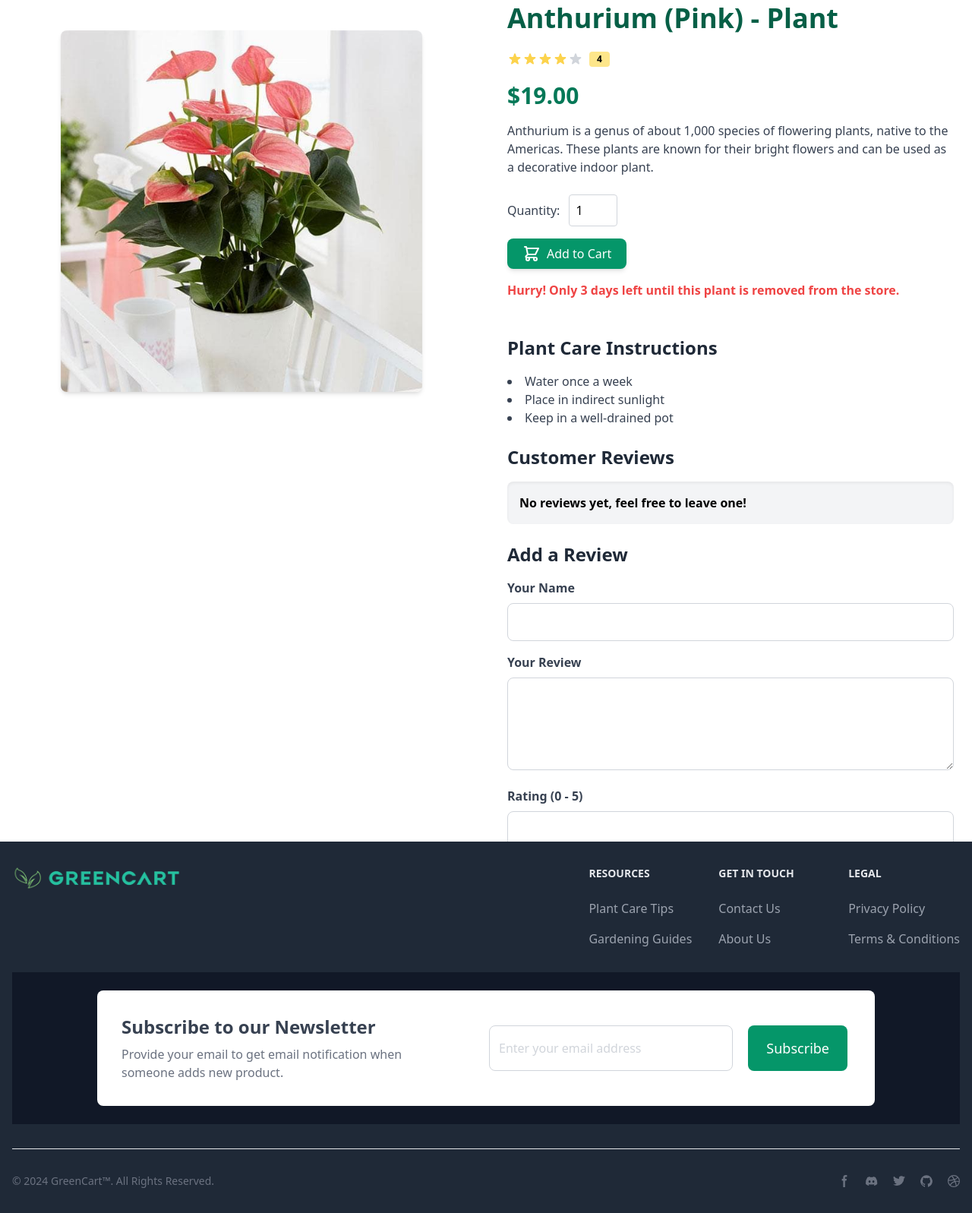
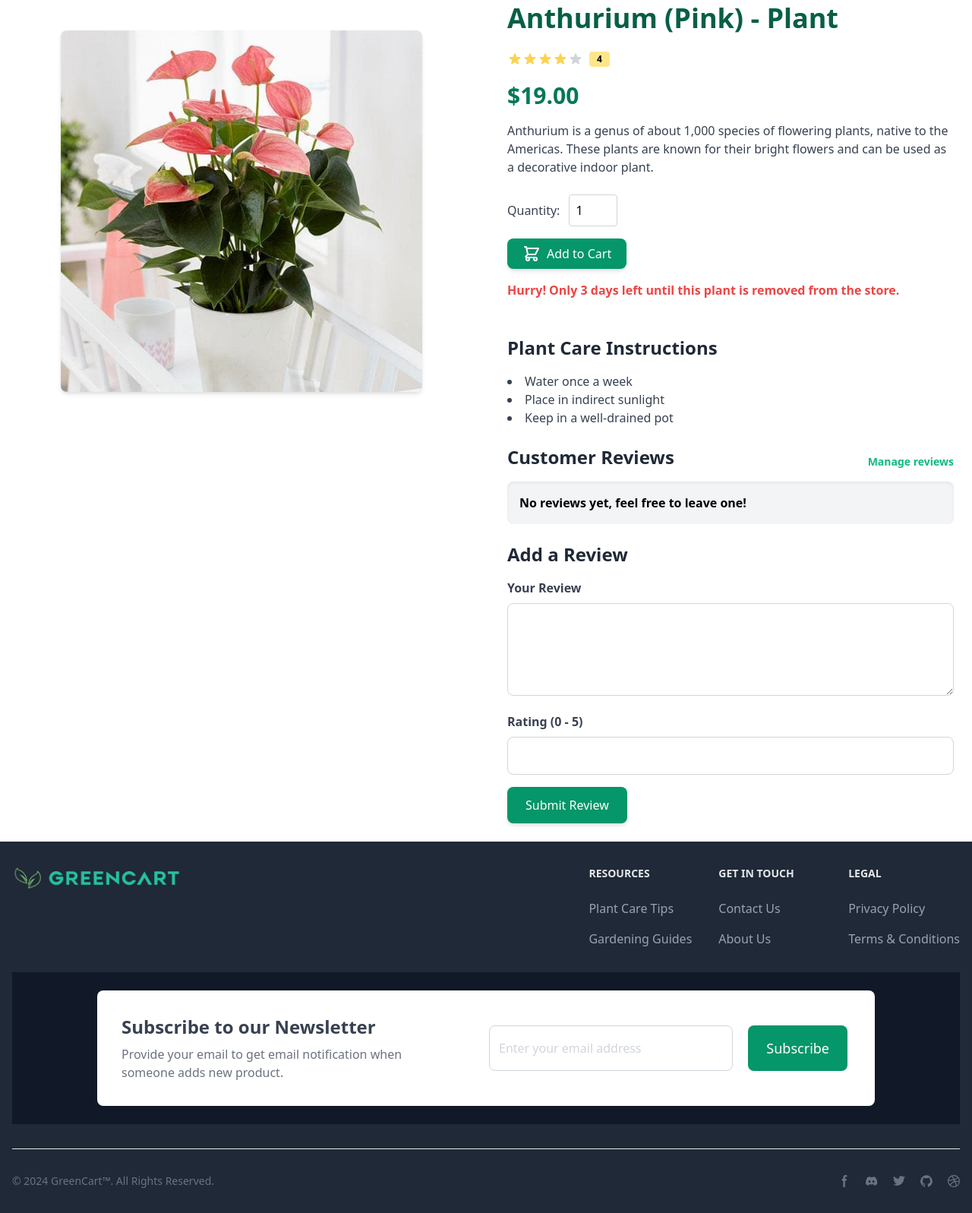
Before and after one commit to YashSahsani/GreenCart, a Django app: page /shop/product-detail/1 in a window 1280 px wide. Shown: the part 120-1717 px from the top of the page at 76% size. Run offline with Django 4.2, Linux system fonts and the light colour scheme; a user stored in the database is signed in; data comes from the database, SQL or seed files in the repository; data that the repository does not hold is empty; some libraries are stand-ins or nearby versions.

Commit message:
Created Manage reviews view

```diff
--- a/Shop/models.py
+++ b/Shop/models.py
@@ -5,6 +5,7 @@ from django.utils import timezone
 from django.db.models.signals import post_save
 from django.dispatch import receiver
 
+from Auth.models import User
 
 
 class Product(models.Model):
@@ -36,11 +37,10 @@ class Product(models.Model):
 
 class Reviews(models.Model):
     product = models.ForeignKey(Product, on_delete=models.CASCADE)
-    name = models.CharField(max_length=100)
+    # name = models.CharField(max_length=100)
+    user = models.ForeignKey(User, on_delete=models.CASCADE,default=1)
     review = models.TextField()
     rating = models.DecimalField(max_digits=3, decimal_places=2, default=0.0)
-    def __str__(self):
-        return self.name
 
 @receiver(post_save, sender=Product)
 def set_expiry_date(sender, instance, created, **kwargs):
--- a/Shop/templates/Shop/product-detail.html
+++ b/Shop/templates/Shop/product-detail.html
@@ -90,12 +90,12 @@
       <li>Keep in a well-drained pot</li>
     </ul>
 
-    <h2 class="text-2xl font-semibold mb-4 text-gray-800">Customer Reviews</h2>
+    <h2 class="text-2xl font-semibold mb-4 text-gray-800 flex justify-between">Customer Reviews  <a href="{% url 'Shop:manage_reviews' %}" class="text-green-500 hover:text-green-600 text-sm flex items-end font-semibold">Manage reviews</a></h2>
       {% if reviews %}
           <div class="max-h-72 overflow-y-scroll no-scrollbar">
           {% for review in reviews %}
               <div class="bg-gray-100 p-4 rounded-lg shadow-inner mb-4">
-                  <p class="font-semibold flex justify-between">{{ review.name }} <span class="ml-2 rounded bg-yellow-200 px-2.5 py-0.5 text-xs font-semibold">{{ review.rating }}</span></p>
+                  <p class="font-semibold flex justify-between">{{ review.user.first_name }}&nbsp;{{ review.user.last_name }} <span class="ml-2 rounded bg-yellow-200 px-2.5 py-0.5 text-xs font-semibold">{{ review.rating }}</span></p>
                   <p class="text-gray-700">"{{ review.review }}"</p>
               </div>
           {% endfor %}
@@ -111,10 +111,6 @@
       <h2 class="text-2xl font-semibold mb-4 text-gray-800">Add a Review</h2>
       <form method="post" class="bg-white rounded-lg" action="{% url 'Shop:product_detail' product.id %}">
     {% csrf_token %}
-    <div class="mb-4">
-        <label for="name" class="block text-gray-700 font-semibold mb-2">Your Name</label>
-        <input type="text" id="name" name="name" class="w-full p-3 border border-gray-300 rounded-lg focus:outline-none focus:ring-2 focus:ring-green-600" required>
-    </div>
     <div class="mb-4">
         <label for="review" class="block text-gray-700 font-semibold mb-2">Your Review</label>
         <textarea id="review" name="review" class="w-full p-3 border border-gray-300 rounded-lg focus:outline-none focus:ring-2 focus:ring-green-600" rows="4" required></textarea>
--- a/Shop/urls.py
+++ b/Shop/urls.py
@@ -1,5 +1,5 @@
 from django.urls import path
-from .views import clear_search_history, home, product_detail, product_list, create_product, edit_product, delete_product
+from .views import clear_search_history, home, product_detail, product_list, create_product, edit_product, delete_product, manage_reviews, delete_review ,edit_review
 
 app_name = 'Shop'
 
@@ -15,5 +15,7 @@ urlpatterns = [
     path('edit_product/<int:product_id>/', edit_product, name='edit_product'),
     path('delete_product/', delete_product, name='delete_product'),
     path('clear_search_history/', clear_search_history, name='clear_search_history'),
-
+    path('manage_reviews/',manage_reviews, name='manage_reviews'),
+    path('edit/<int:review_id>/', edit_review, name='edit_review'),
+    path('delete/<int:review_id>/', delete_review, name='delete_review'),
 ]
--- a/Shop/views.py
+++ b/Shop/views.py
@@ -2,7 +2,7 @@ from datetime import datetime
 from django.contrib.auth.decorators import login_required
 from django.shortcuts import get_object_or_404
 from .models import Product, Reviews
-from .forms import ProductForm
+from .forms import ProductForm, ReviewForm
 from django.shortcuts import render, redirect
 from userprofile.models import UserProfile
 
@@ -87,11 +87,11 @@ def clear_search_history(request):
 def product_detail(request, id):
     if request.method == 'POST':
         product = get_object_or_404(Product, pk=id)
-        name = request.POST.get('name')
+        # name = request.POST.get('name')
         review = request.POST.get('review')
         rating = request.POST.get('rating')
-        if str.strip(name) and str.strip(review) and rating:
-            Reviews.objects.create(product=product, name=name, review=review, rating=rating)
+        if str.strip(review) and rating:
+            Reviews.objects.create(product=product,user= request.user, review=review, rating=rating)
             reviews = Reviews.objects.filter(product=product)
             cal_rating = 0
             if reviews:
@@ -166,3 +166,50 @@ def delete_product(request):
         product = get_object_or_404(Product, id=product_id)
         product.delete()
         return redirect('Shop:product_list')
+
+@login_required
+def manage_reviews(request):
+    reviews = Reviews.objects.filter(user=request.user)
+    print(reviews)
+    return render(request,'Shop/manage-review.html',{'reviews':reviews})
+
+@login_required
+def edit_review(request, review_id):
+    review = get_object_or_404(Reviews, id=review_id)
+    print(review)
+    if request.method == 'POST':
+        form = ReviewForm(request.POST, instance=review)
+        if form.is_valid():
+            form.save()
+            cal_product = review.product
+            cal_reviews = Reviews.objects.filter(product=cal_product)
+            cal_rating = 0
+            if cal_reviews:
+                for cal_review in cal_reviews:
+                    cal_rating += cal_review.rating
+                cal_rating = round(cal_rating / len(cal_reviews), 1)
+                cal_product.rating = float(cal_rating)
+                cal_product.save()
+            return redirect("Shop:manage_reviews")
+    else:
+        form = ReviewForm(instance=review)
+    return render(request, 'Shop/edit_review.html', {'form': form,'review_id':review_id})
+
+@login_required
+def delete_review(request, review_id):
+    review = get_object_or_404(Reviews, id=review_id)
+    print(review)
+    cal_product = review.product
+    review.delete()
+    cal_reviews = Reviews.objects.filter(product=cal_product)
+    cal_rating = 0
+    if cal_reviews:
+        for cal_review in cal_reviews:
+            cal_rating += cal_review.rating
+        cal_rating = round(cal_rating / len(cal_reviews), 1)
+        cal_product.rating = float(cal_rating)
+        cal_product.save()
+    else:
+        cal_product.rating = 0
+        cal_product.save()
+    return redirect('Shop:manage_reviews')
```
Also changed, not shown: Shop/forms.py (+6 -1 lines), Shop/templates/Shop/edit_review.html (added, +33 -0 lines), Shop/templates/Shop/manage-review.html (added, +45 -0 lines).
